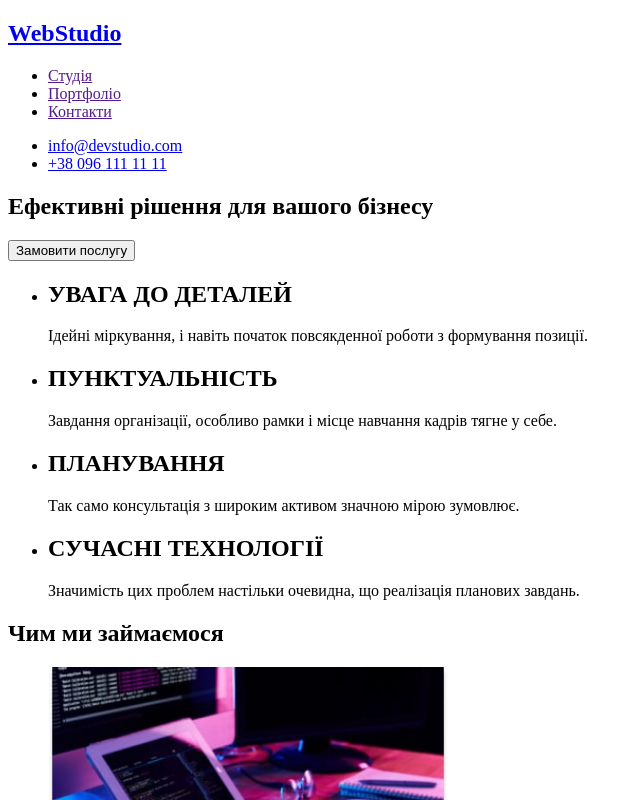
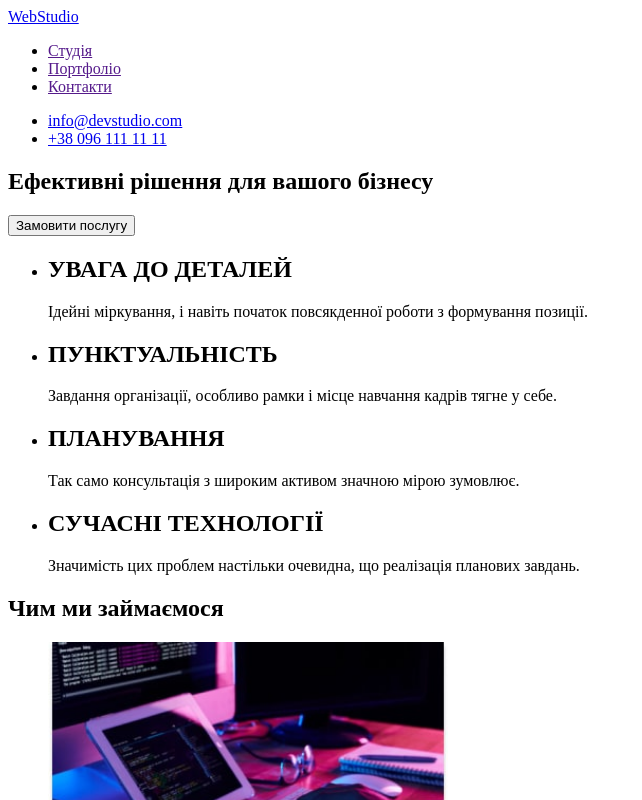
Before and after one commit to VanoLogin/goit-markup-hw-01, a plain HTML site: page index.html in a window 1280 px wide. Shown: the top 800 px of the page, without its empty margins (0-642 px from the left). Drawn offline with Linux system fonts and the light colour scheme.

Commit message:
Update index.html

```diff
--- a/index.html
+++ b/index.html
@@ -9,9 +9,7 @@
     <body>
          <header>
             <nav>
-                <a href="/index.html">
-                <h2>WebStudio</h2>
-                 </a>
+                <a href="/index.html">WebStudio</a>
 
                 <ul>
                     <li><a href="">Студія</a></li>
@@ -86,9 +84,7 @@
 
         <!-- Футер-->
         <footer>
-            <a href="/index.html">
-                <h2>WebStudio</h2>
-                 </a>
+            <a href="/index.html">WebStudio</a>
             <address>
                 <ul>
                 <li><a href="https://www.google.com/maps/place/бул.+Леси+Украинки,+26,+Киев,+02000/@50.4265807,30.5383858,17z/data=!3m1!4b1!4m5!3m4!1s0x40d4cf0e033ecbe9:0x57a4dffefec77da0!8m2!3d50.4265807!4d30.5383858">м. Київ, пр-т Лесі Українки, 26</a></li>
```
